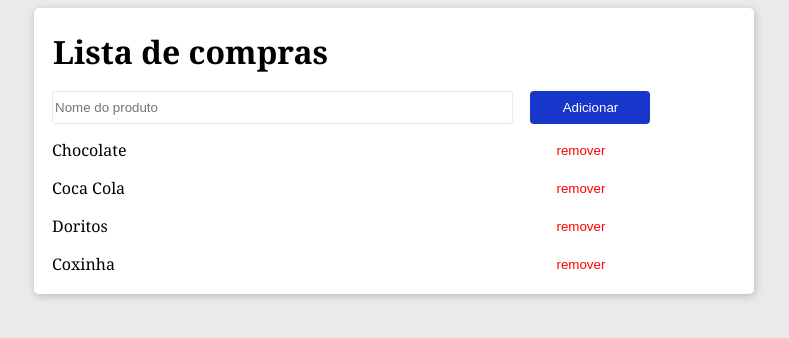
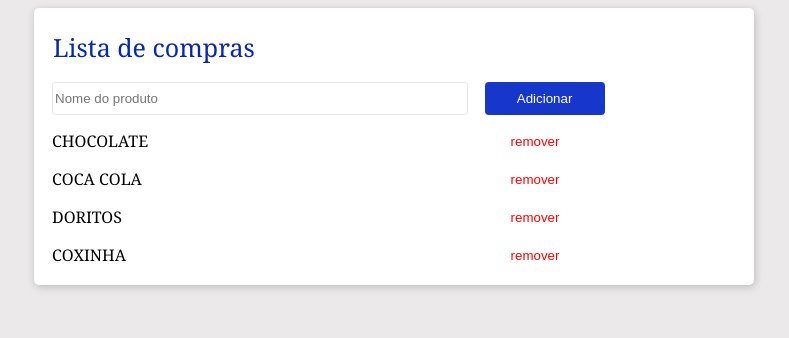
Before and after one commit to JhonathanRibeiro/lista-de-compras, an Angular app: page / in a window 1280 px wide. Shown: the top 338 px of the page, without its empty margins (246-1035 px from the left). Built offline with nearby package versions, Linux system fonts and the light colour scheme.

Commit message:
refatoração

```diff
--- a/src/app/app.component.html
+++ b/src/app/app.component.html
@@ -10,6 +10,7 @@
           id="productName"
           placeholder="Nome do produto"
           required
+          maxlength="40"
           #newProduct>
         </td>
 
@@ -18,10 +19,10 @@
         </td>
     </tr>
 
-    <tr *ngFor="let product of products" class="list-item">
-      <td>{{product.label}}</td>
+    <tr *ngFor="let produto of lista" class="list-item">
+      <td>{{produto.name | uppercase}}</td>
       <td>
-        <button (click)="deleteProduct(product)">remover</button>
+        <button (click)="delete(produto)">remover</button>
       </td>
     </tr>
 
--- a/src/app/app.component.ts
+++ b/src/app/app.component.ts
@@ -7,40 +7,41 @@ import { Component } from '@angular/core';
 })
 export class AppComponent {
   title = 'Lista de compras';
-  products = [
+  lista = [
     {
-      label: 'Chocolate'
+      name: 'Chocolate'
     },
     {
-      label: 'Coca Cola'
+      name: 'Coca Cola'
     },
     {
-      label: 'Doritos'
+      name: 'Doritos'
     },
     {
-      label: 'Coxinha'
+      name: 'Coxinha'
     }
   ];
 
-  public addProduct(newProductLabel){
+  public addProduct(productname){
     const el = document.querySelector('#productName');
 
-    if(newProductLabel === ''){
+    if(productname === ''){
       alert(`Não é possível adicionar um produto sem nome, por favor, preencha o campo e tente novamente`);
-      el.classList.add('btnOutlineDanger');
+      el.classList.add('outlineDanger');
       return;
     }
-    el.classList.remove('btnOutlineDanger');
+    el.classList.remove('outlineDanger');
 
     const newProduct = {
-      label: newProductLabel
+      name: productname
     };
-
-    this.products.push(newProduct);
+    this.lista.push(newProduct);
   }
 
-  public deleteProduct(product){
-    this.products = this.products.filter(p => p.label !== product.label);
+  public delete(product){
+    const confirmDelete = confirm(`o item ${product.name} será removido da lista, deseja continuar?`);
+    if(confirmDelete == true){
+      this.lista = this.lista.filter(p => p.name !== product.name);
+    }
   }
-
 }
--- a/src/styles.css
+++ b/src/styles.css
@@ -1,7 +1,7 @@
-* {padding: 0;}
-
 :root {
     --standard-color: #ebe9e9;
+    --color-red: red;
+    --cursor: pointer;
 }
 
 body {
@@ -10,7 +10,9 @@ body {
 }
 
 h1 {
-    font-weight: 600;
+    font-weight: 100;
+    font-size: 25px;
+    color: #0020aff8;
     margin: 10px 7px;
 }
 
@@ -31,15 +33,15 @@ input[type=text]{
 }
 
 button {
-    cursor: pointer;
+    cursor: var(--cursor);
     padding: 4px 26px;
     background: transparent;
-    color: red;
+    color: var(--color-red);
     border: none;
 }
 button:hover {
-    cursor: pointer;
-    background: red;
+    cursor: var(--cursor);
+    background: var(--color-red);
     color: white;
     border: none;
     border-radius: 5px;
@@ -59,13 +61,13 @@ button:hover {
     border: none;
     border-radius: 4px;
     padding: 9px;
-    cursor: pointer;
+    cursor: var(--cursor);
     background:#0024c5e8;
     color: #fff;
 }
 .btn-add-product:hover {
     background: #0020aff8;
 }
-.btnOutlineDanger {
-    border: 1px solid red!important;
+.outlineDanger {
+    border: 1px solid var(--color-red)!important;
 }
```
